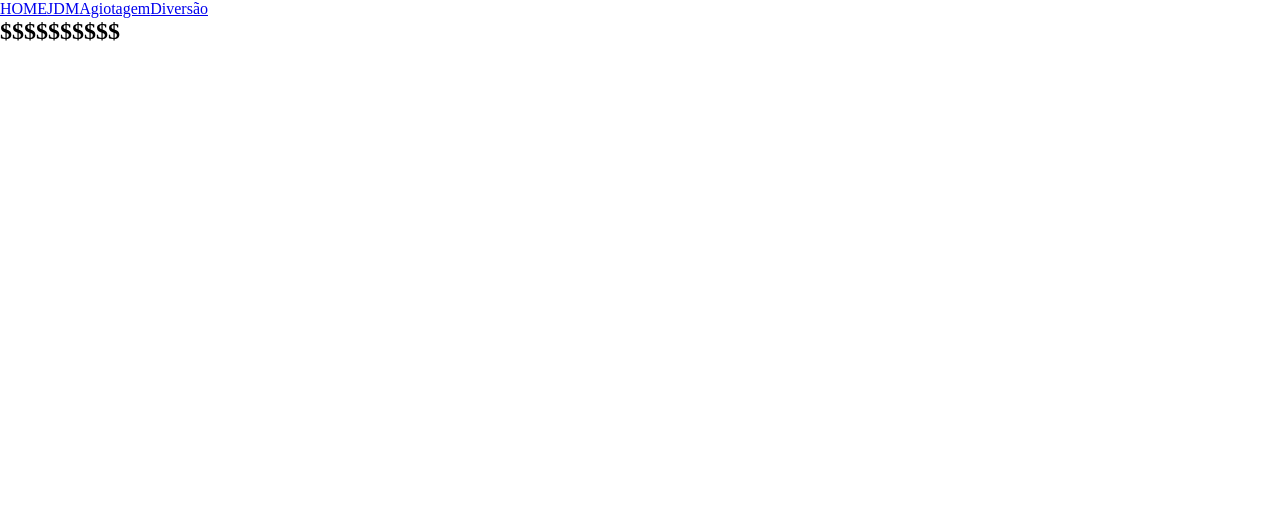
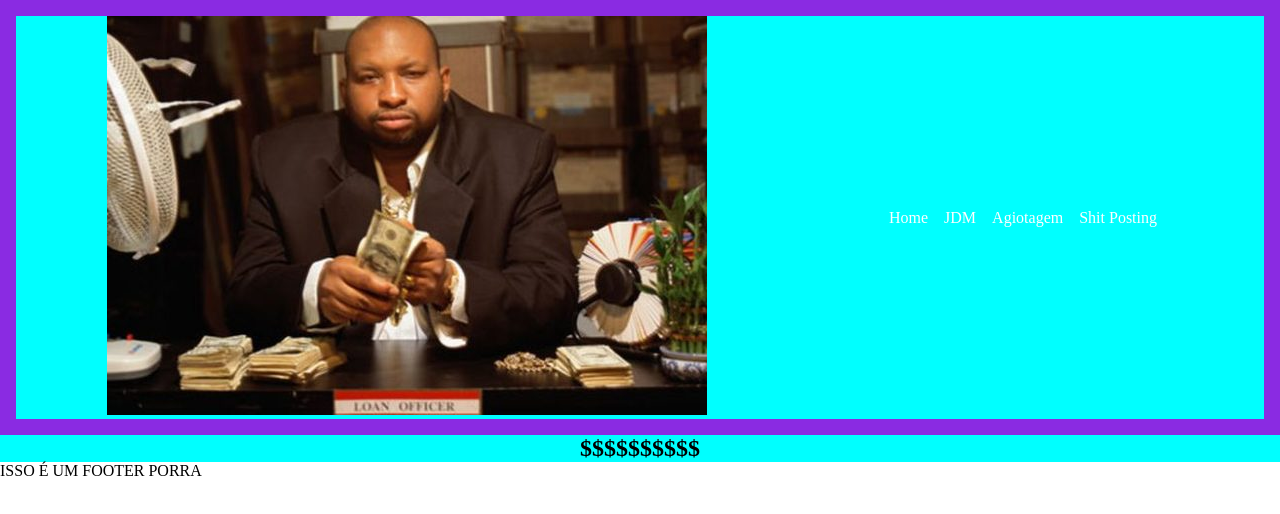
Before and after one commit to Paivaan/Monsters-of-SCOM, a React (Create React App) app: page /agiotage in a window 1280 px wide. Shown: the top 514 px of the page. Built offline with nearby package versions, Linux system fonts and the light colour scheme.

Commit message:
FIT: Branch Salvadora

```diff
--- a/src/components/layout/container.jsx
+++ b/src/components/container/container.jsx
@@ -1,4 +1,4 @@
-import styles from './container.css'
+import styles from './container.module.css'
 
 function Container(props) {
    return(
--- a/src/components/layout/container.css
+++ b/src/components/container/container.module.css
@@ -1,10 +1,11 @@
 .container {
    width: '100%';
    display: flex;
-   justify-content: center;
+   justify-content: space-around;
    margin: auto;
    flex-wrap: wrap;
    background-color: aqua;
+   flex: 1;
 }
 
 .min-height {
--- /dev/null
+++ b/src/components/footer/footer.jsx
@@ -0,0 +1,12 @@
+import styles from './footer.module.css'
+
+function Footer() {
+   return (
+      <footer className={styles.Footer}>
+         <ul>
+            <li>ISSO É UM FOOTER PORRA</li>
+         </ul>
+      </footer>
+   );
+}
+export default Footer
--- /dev/null
+++ b/src/components/footer/footer.module.css
@@ -0,0 +1,6 @@
+.footer {
+   background-color: blueviolet;
+   color: white;
+   padding: 3em;
+   text-align: center;
+}
--- /dev/null
+++ b/src/components/navBar/navBar.jsx
@@ -0,0 +1,33 @@
+import styles from './navBar.module.css'
+
+import { Link } from 'react-router-dom';
+
+import Container from '../container/container';
+import agiota from '../../images/_imagens/agiota.jpg'
+
+
+function NavBar() {
+
+   return (
+      <nav className={styles.navBar}>
+         <Container>
+            <Link to="/"><img src={agiota} alt="Home" /></Link>
+            <ul className={styles.list}>
+               <li className={styles.item}>
+                  <Link to="/">Home</Link>
+               </li>
+               <li className={styles.item}>
+                  <Link to="/jdm">JDM</Link>
+               </li>
+               <li className={styles.item}>
+                  <Link to="/agiotage">Agiotagem</Link>
+               </li>
+               <li className={styles.item}>
+                  <Link to="/shit-posting">Shit Posting</Link>
+               </li>
+            </ul>
+         </Container>
+      </nav>
+   );
+}
+export default NavBar
--- /dev/null
+++ b/src/components/navBar/navBar.module.css
@@ -0,0 +1,24 @@
+.navBar {
+   display: flex;
+   justify-content: space-between;
+   background-color: blueviolet;
+   padding: 1em;
+
+}
+
+.list {
+   display: flex;
+   list-style: none;
+   align-items: center;
+}
+
+.item {
+   margin-right: 1em;
+}
+.item a {
+   color: white;
+   text-decoration: none;
+}
+.item a:hover {
+   color: crimson;
+}
--- a/src/routes.jsx
+++ b/src/routes.jsx
@@ -6,15 +6,14 @@ import JDM from './pages/JDM/jdm';
 import ShitPosting from './pages/ShitPosting/shitPosting';
 import Agiotage from './pages/Agiotage/agiotage';
 
-import Container from './components/layout/container';
+import Container from './components/container/container';
+import NavBar from './components/navBar/navBar';
+import Footer from './components/footer/footer';
 
 const Rotas = () => {
    return (
       <Router>
-         <Link to="/">HOME</Link>
-         <Link to="/jdm">JDM</Link>
-         <Link to="/agiotage">Agiotagem</Link>
-         <Link to="/shit-posting">Diversão</Link>
+         <NavBar />
          <Container>
             <Routes>
                <Route exact path='/' element={<Menu />} />
@@ -23,6 +22,7 @@ const Rotas = () => {
                <Route path='/agiotage' element={<Agiotage />} />
             </Routes>
          </Container>
+         <Footer />
       </Router>
    );
 }
```
